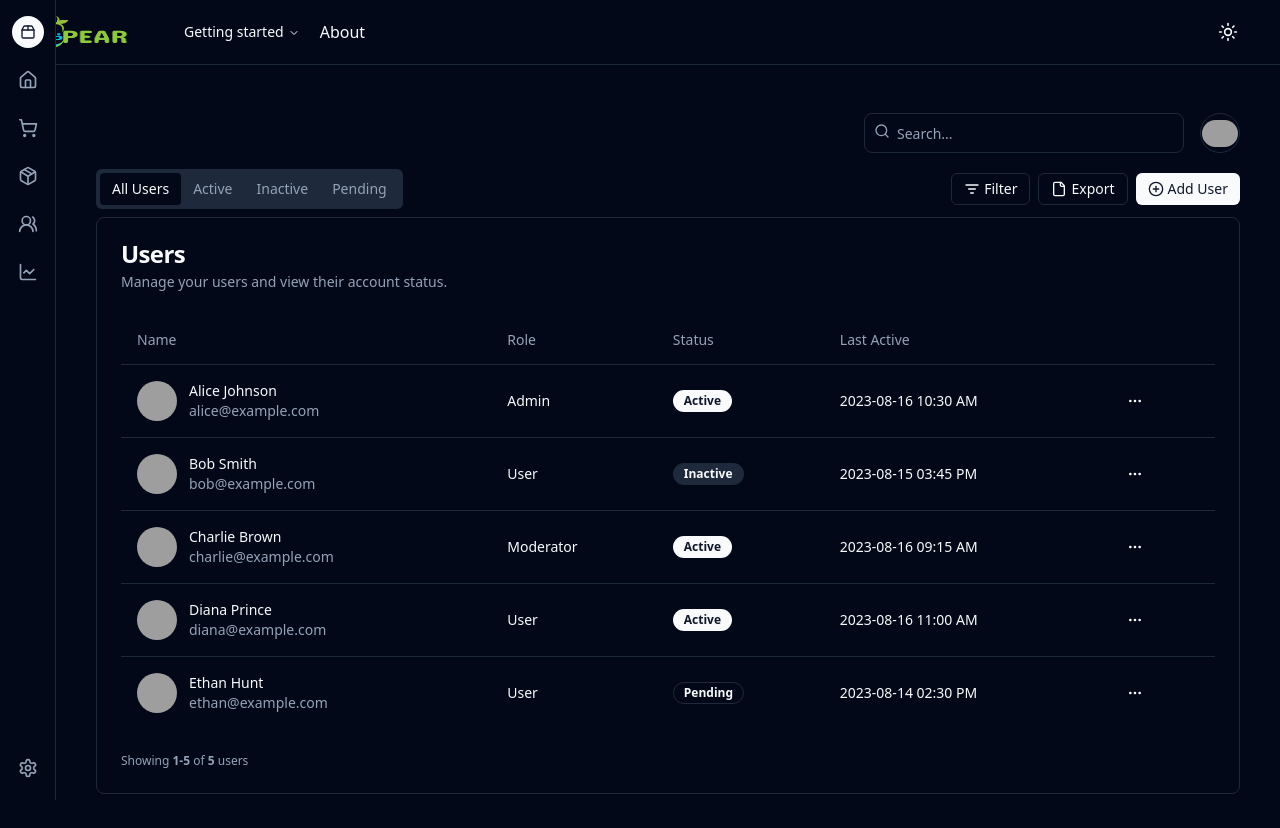
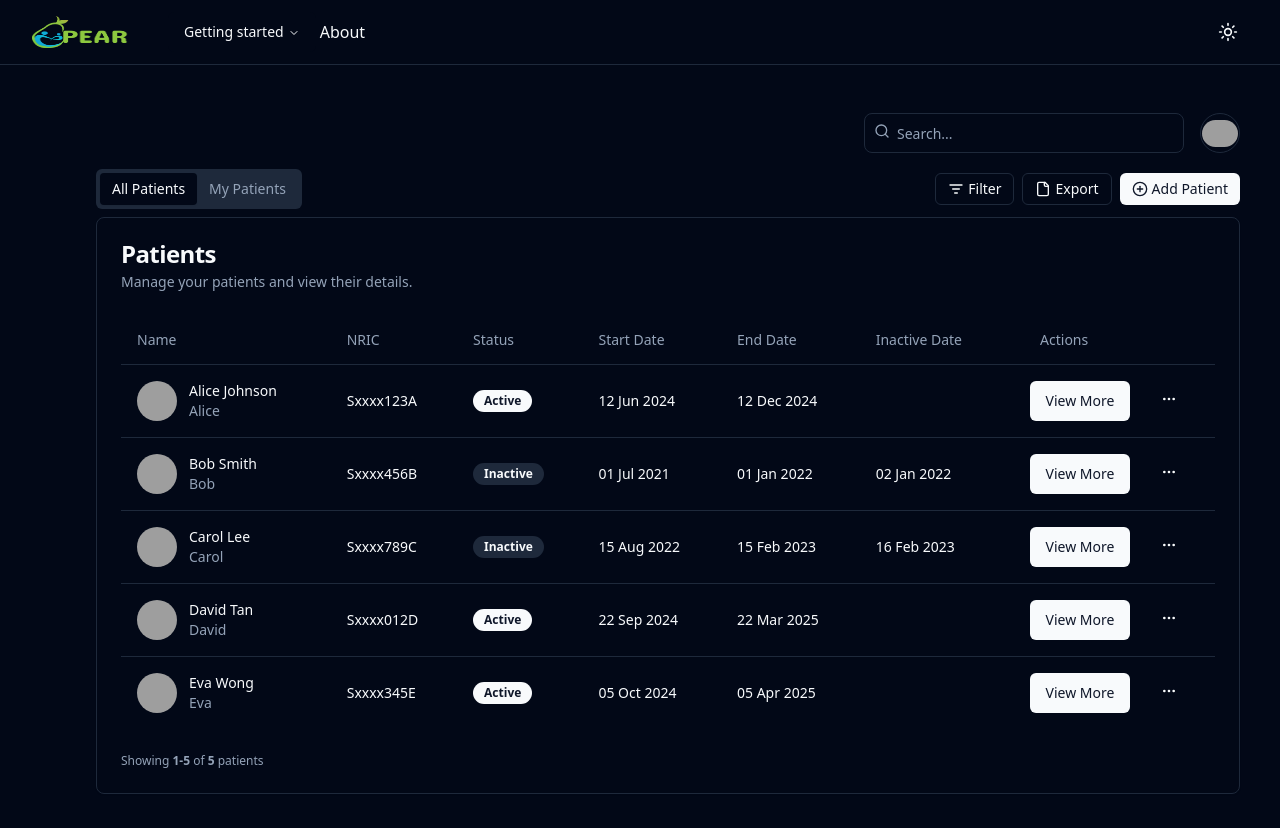
Before and after one commit to ntu-pear/PEAR_WebFE, a React (Vite) app: page / in a window 1280 px wide. Shown: the top 828 px of the page. Built offline with nearby package versions, Linux system fonts and the light colour scheme; grey boxes are pictures that could not be loaded.

Commit message:
added PatientTable

```diff
--- a/src/App.tsx
+++ b/src/App.tsx
@@ -2,7 +2,8 @@ import "./App.css";
 import { BrowserRouter as Router, Routes, Route } from "react-router-dom";
 import Navbar from "./components/Navbar/Navbar";
 import { ThemeProvider } from "./components/theme/ThemeProvider";
-import Dashboard from "./pages/Dashboard/Dashboard";
+// import Dashboard from "./pages/Dashboard/Dashboard";
+import PatientTable from "./pages/Supervisor/PatientTable";
 
 const App: React.FC = () => {
   return (
@@ -10,12 +11,12 @@ const App: React.FC = () => {
       <Router>
         <div className="min-h-screen bg-background font-sans antialiased">
           <Navbar />
-          <main className="container mx-auto px-4 py-8">
-            <Routes>
-              <Route path="/" element={<Dashboard />} />
-            </Routes>
-          </main>
-        </div>
+            <main className="container mx-auto px-4 py-8">
+              <Routes>
+                <Route path="/" element={<PatientTable />} />
+              </Routes>
+            </main>
+          </div>
       </Router>
     </ThemeProvider>
   );
--- a/src/components/Table/DataTable.tsx
+++ b/src/components/Table/DataTable.tsx
@@ -24,9 +24,7 @@ function DataTable<T extends TableRowData>({ data, columns }: DataTableProps<T>)
           {columns.map((column) => (
             <TableHead key={column.key.toString()}>{column.header}</TableHead>
           ))}
-          <TableHead>
-            <span className="sr-only">Actions</span>
-          </TableHead>
+          <TableHead className="pl-9">Actions</TableHead>
         </TableRow>
       </TableHeader>
       <TableBody>
--- a/src/components/Table/DataTableRow.tsx
+++ b/src/components/Table/DataTableRow.tsx
@@ -22,7 +22,8 @@ function DataTableRow<T extends TableRowData>({ item, columns }: DataTableRowPro
           {column.render ? column.render(item[column.key], item) : item[column.key]}
         </TableCell>
       ))}
-      <TableCell>
+      <TableCell className="flex justify-around">
+      <Button aria-label="View more" variant="default" size="default" >View More</Button>
         <DropdownMenu>
           <DropdownMenuTrigger asChild>
             <Button aria-label="Open menu" variant="ghost" size="sm">
--- a/src/components/ui/button.tsx
+++ b/src/components/ui/button.tsx
@@ -9,7 +9,7 @@ const buttonVariants = cva(
   {
     variants: {
       variant: {
-        default: "bg-primary text-primary-foreground hover:bg-primary/90",
+        default: "bg-primary text-primary-foreground hover:bg-primary/75",
         destructive:
           "bg-destructive text-destructive-foreground hover:bg-destructive/90",
         outline:
--- /dev/null
+++ b/src/pages/Supervisor/PatientTable.tsx
@@ -0,0 +1,211 @@
+import React from "react";
+import { ListFilter, File, PlusCircle } from "lucide-react";
+import {
+  Card,
+  CardContent,
+  CardDescription,
+  CardFooter,
+  CardHeader,
+  CardTitle,
+} from "@/components/ui/card";
+import { Tabs, TabsContent, TabsList, TabsTrigger } from "@/components/ui/tabs";
+import { Button } from "@/components/ui/button";
+import {
+  DropdownMenu,
+  DropdownMenuCheckboxItem,
+  DropdownMenuContent,
+  DropdownMenuLabel,
+  DropdownMenuSeparator,
+  DropdownMenuTrigger,
+} from "@/components/ui/dropdown-menu";
+import DataTable, { TableRowData } from "@/components/Table/DataTable";
+import { Badge } from "@/components/ui/badge";
+import { Avatar, AvatarFallback, AvatarImage } from "@/components/ui/avatar";
+import Header from "@/components/Header/Header";
+
+interface PatientTableData extends TableRowData {
+  name: string;
+  preferredName: string;
+  nric: string;
+  status: string;
+  startDate: string;
+  endDate: string;
+  inactiveDate: string;
+}
+
+const PatientTable: React.FC = () => {
+  const patients: PatientTableData[] = [
+    {
+      id: 1,
+      name: "Alice Johnson",
+      preferredName: "Alice",
+      nric: "Sxxxx123A",
+      status: "Active",
+      startDate: "12 Jun 2024",
+      endDate: "12 Dec 2024",
+      inactiveDate: "",
+    },
+    {
+      id: 2,
+      name: "Bob Smith",
+      preferredName: "Bob",
+      nric: "Sxxxx456B",
+      status: "Inactive",
+      startDate: "01 Jul 2021",
+      endDate: "01 Jan 2022",
+      inactiveDate: "02 Jan 2022"
+    },
+    {
+      id: 3,
+      name: "Carol Lee",
+      preferredName: "Carol",
+      nric: "Sxxxx789C",
+      status: "Inactive",
+      startDate: "15 Aug 2022",
+      endDate: "15 Feb 2023",
+      inactiveDate: "16 Feb 2023"
+    },
+    {
+      id: 4,
+      name: "David Tan",
+      preferredName: "David",
+      nric: "Sxxxx012D",
+      status: "Active",
+      startDate: "22 Sep 2024",
+      endDate: "22 Mar 2025",
+      inactiveDate: ""
+    },
+    {
+      id: 5,
+      name: "Eva Wong",
+      preferredName: "Eva",
+      nric: "Sxxxx345E",
+      status: "Active",
+      startDate: "05 Oct 2024",
+      endDate: "05 Apr 2025",
+      inactiveDate: ""
+    }
+  ];
+
+  const columns = [
+    {
+      key: "name",
+      header: "Name",
+      render: (value: string, patient: PatientTableData) => (
+        <div className="flex items-center gap-3">
+          <Avatar>
+            <AvatarImage
+              src={`https://api.dicebear.com/6.x/initials/svg?seed=${patient.name}`}
+              alt={patient.name}
+            />
+            <AvatarFallback>
+              {patient.name
+                .split(" ")
+                .map((n) => n[0])
+                .join("")}
+            </AvatarFallback>
+          </Avatar>
+          <div>
+            <div className="font-medium">{value}</div>
+            <div className="text-sm text-muted-foreground">{patient.preferredName}</div>
+          </div>
+        </div>
+      ),
+    },
+    { key: "nric", header: "NRIC" },
+    {
+      key: "status",
+      header: "Status",
+      render: (value: string) => (
+        <Badge
+          variant={
+            value === "Active"
+              ? "default"
+              : value === "Inactive"
+              ? "secondary"
+              : "outline"
+          }
+        >
+          {value}
+        </Badge>
+      ),
+    },
+    { key: "startDate", header: "Start Date" },
+    { key: "endDate", header: "End Date" },
+    { key: "inactiveDate", header: "Inactive Date" },
+  ];
+
+  return (
+    <div className="flex min-h-screen w-full flex-col ">
+      <div className="flex flex-col sm:gap-4 sm:py-4 sm:pl-14">
+        <Header />
+        <main className="grid flex-1 items-start gap-4 p-4 sm:px-6 sm:py-0 md:gap-8">
+          <Tabs defaultValue="all">
+            <div className="flex items-center">
+              <TabsList>
+                <TabsTrigger value="all">All Patients</TabsTrigger>
+                <TabsTrigger value="my_patients">My Patients</TabsTrigger>
+              </TabsList>
+              <div className="ml-auto flex items-center gap-2">
+                <DropdownMenu>
+                  <DropdownMenuTrigger asChild>
+                    <Button variant="outline" size="sm" className="h-8 gap-1">
+                      <ListFilter className="h-4 w-4" />
+                      <span className="sr-only sm:not-sr-only sm:whitespace-nowrap">
+                        Filter
+                      </span>
+                    </Button>
+                  </DropdownMenuTrigger>
+                  <DropdownMenuContent align="end">
+                    <DropdownMenuLabel>Filter by Status</DropdownMenuLabel>
+                    <DropdownMenuSeparator />
+                    <DropdownMenuCheckboxItem checked>
+                      All
+                    </DropdownMenuCheckboxItem>
+                    <DropdownMenuCheckboxItem>
+                      Active
+                    </DropdownMenuCheckboxItem>
+                    <DropdownMenuCheckboxItem>Inactive</DropdownMenuCheckboxItem>
+                  </DropdownMenuContent>
+                </DropdownMenu>
+                <Button size="sm" variant="outline" className="h-8 gap-1">
+                  <File className="h-4 w-4" />
+                  <span className="sr-only sm:not-sr-only sm:whitespace-nowrap">
+                    Export
+                  </span>
+                </Button>
+                <Button size="sm" className="h-8 gap-1">
+                  <PlusCircle className="h-4 w-4" />
+                  <span className="sr-only sm:not-sr-only sm:whitespace-nowrap">
+                    Add Patient
+                  </span>
+                </Button>
+              </div>
+            </div>
+            <TabsContent value="all">
+              <Card>
+                <CardHeader>
+                  <CardTitle>Patients</CardTitle>
+                  <CardDescription>
+                    Manage your patients and view their details.
+                  </CardDescription>
+                </CardHeader>
+                <CardContent>
+                  <DataTable data={patients} columns={columns} />
+                </CardContent>
+                <CardFooter>
+                  <div className="text-xs text-muted-foreground">
+                    Showing <strong>1-{patients.length}</strong> of{" "}
+                    <strong>{patients.length}</strong> patients
+                  </div>
+                </CardFooter>
+              </Card>
+            </TabsContent>
+          </Tabs>
+        </main>
+      </div>
+    </div>
+  );
+};
+
+export default PatientTable;
```
Also changed, not shown: 1 other file (tests, documents, lock files or other folders).
